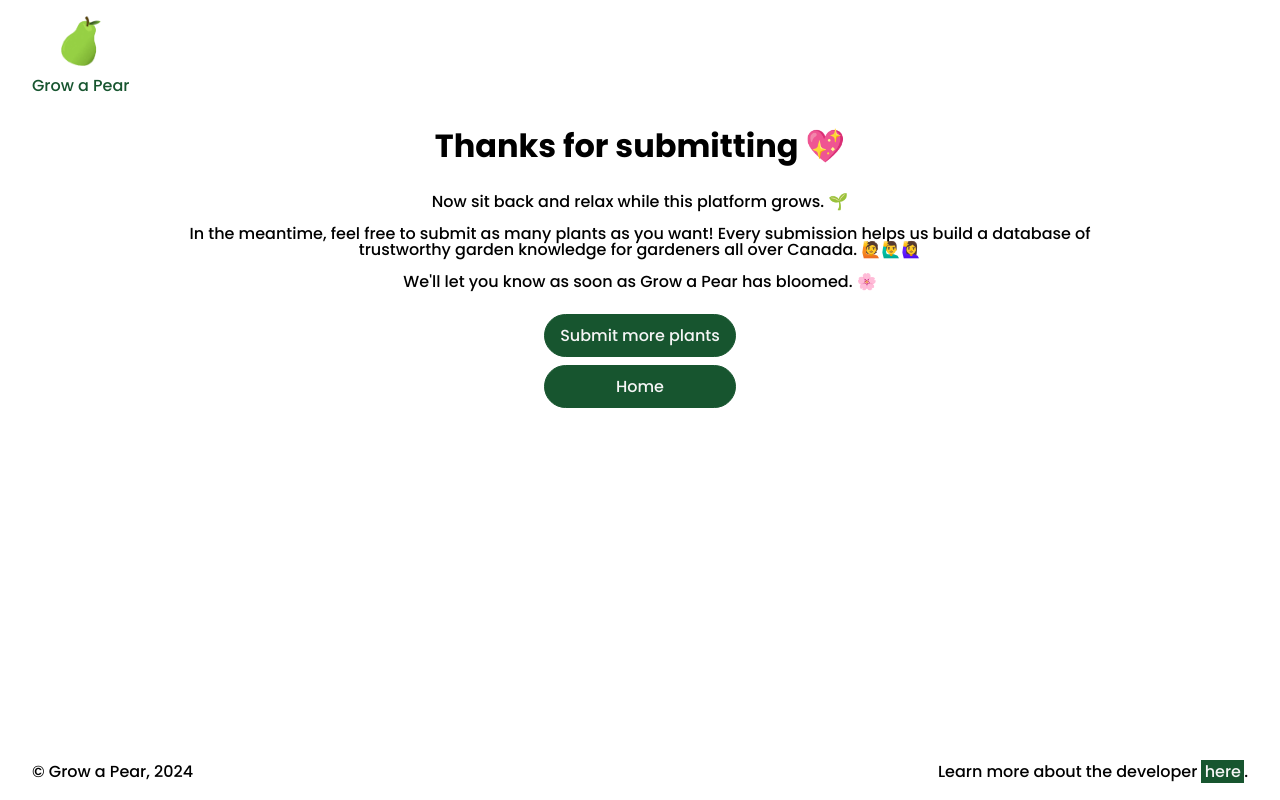
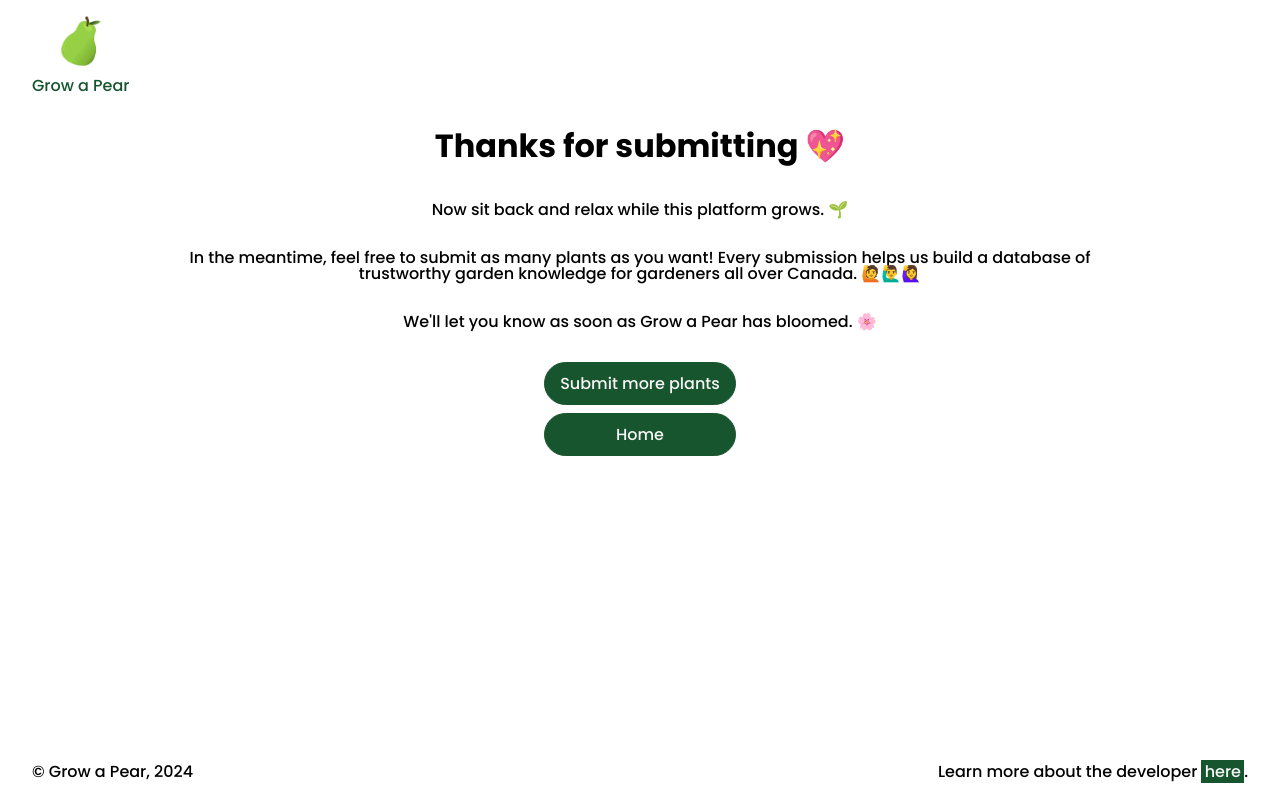
Before and after one commit to meredith-j/grow-a-pear-frontend, a Next.js app: page /thank-you in a window 1280 px wide. Built offline with nearby package versions, Linux system fonts and the light colour scheme.

Commit message:
minor style fixes across website

```diff
--- a/src/app/styles/home.module.scss
+++ b/src/app/styles/home.module.scss
@@ -32,6 +32,7 @@
 
   &_description {
     text-align: center;
+    padding: 0 0.75rem 2rem 0.75rem;
 
     @include tablet {
       padding: 2rem 5rem;
--- a/src/app/styles/thank-you.module.scss
+++ b/src/app/styles/thank-you.module.scss
@@ -22,10 +22,11 @@
 
     &_copy {
         line-height: 1rem;
-        padding: 0.5rem 0;
+        padding: 1rem 1.5rem;
 
         @include tablet {
             width: 75%;
+            padding: 1rem 0;
         }
     }
 }
--- a/src/app/styles/your-garden.module.scss
+++ b/src/app/styles/your-garden.module.scss
@@ -126,7 +126,7 @@
         min-height: 4rem;
 
         @include tablet {
-            min-width: 50rem;
+            min-width: 85%;
             min-height: 5rem;
         }
     }
```
